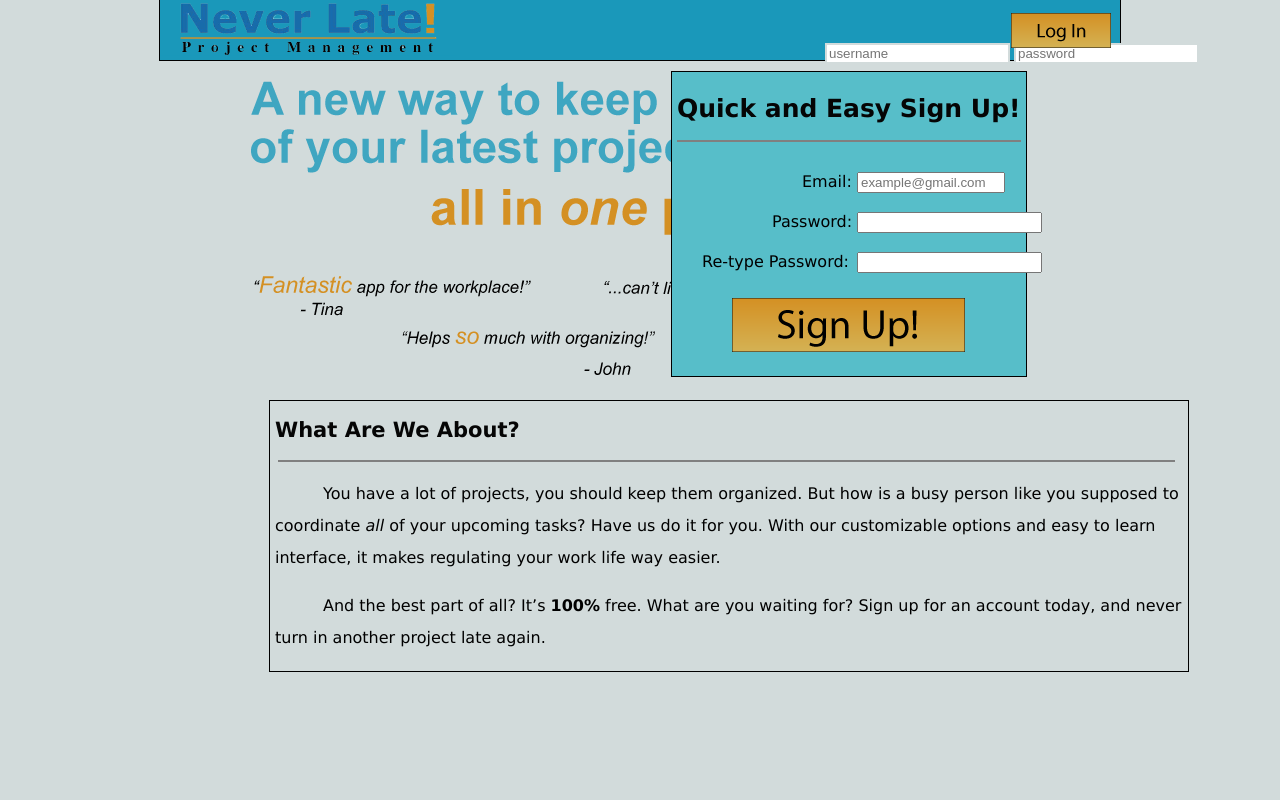
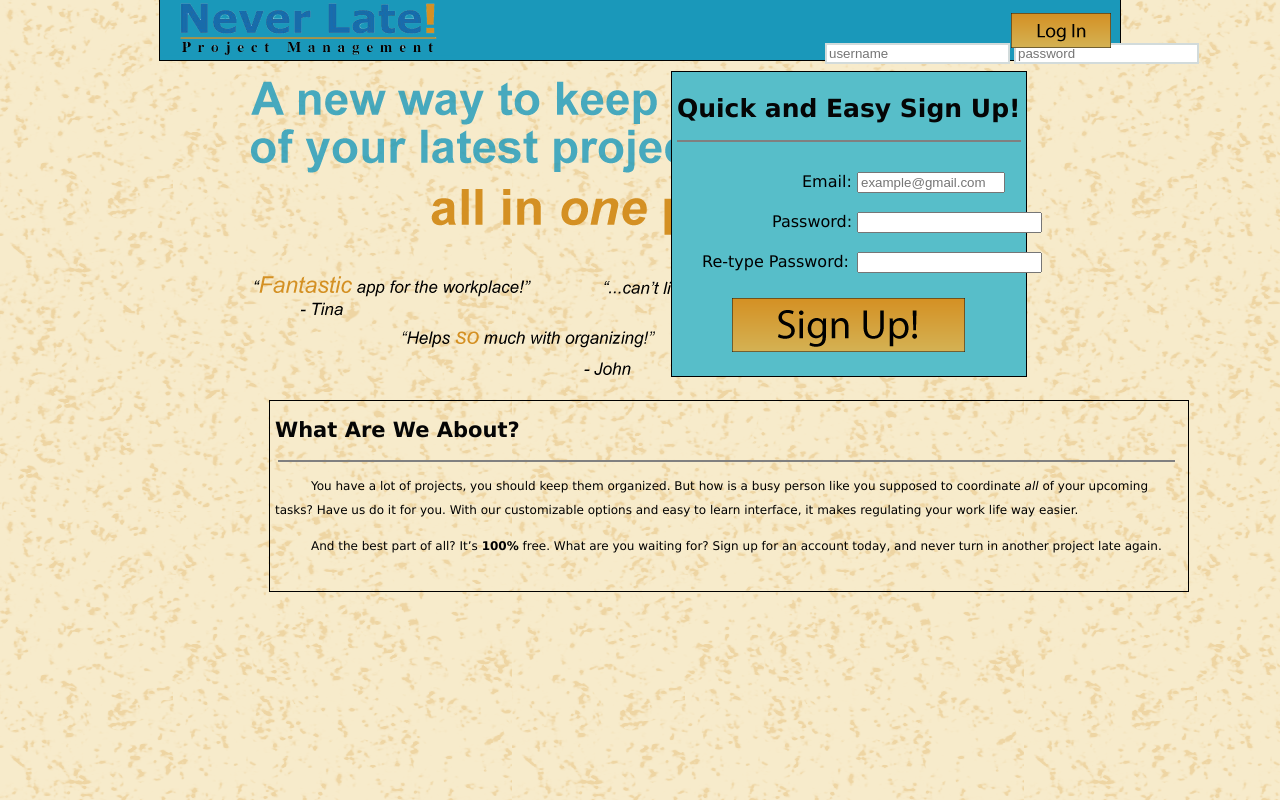
Before and after one commit to eddiegemayel/PWA2, a PHP site: page / in a window 1280 px wide. Run offline with PHP 8.4, Linux system fonts and the light colour scheme.

Commit message:
tried to add background image. Didnt work for some reason. fixed font size. moving on to next page

```diff
--- a/site/css/main.css
+++ b/site/css/main.css
@@ -1,3 +1,10 @@
+body{
+	background : url(images/old_map1.png);
+}
+
+
+
+
 h1 {
 	font-family: "Verdana";
 	font-size : 25px;
@@ -14,7 +21,7 @@ h2{
 p{
 	font-family : "Verdana";
 	font-style : "Regular";
-	font-size : 12;
+	font-size : 12px;
 	text-indent: 3em;
 	line-height : 2;
 }
@@ -64,9 +71,7 @@ header{
 	bottom : 736px;
 }
 
-body{
-	background-color: #D2DBDB;
-}
+
 
 #cta{
 	width : 570px;
@@ -137,7 +142,7 @@ body{
 
 #about{
 	width : 913px;
-	height : 270px;
+	height : 190px;
 	border : 1px solid black;
 	margin : 0 auto;
 	position : fixed;
```
Also changed, not shown: site/images/old_map.png (added), site/images/old_map1.png (added).
